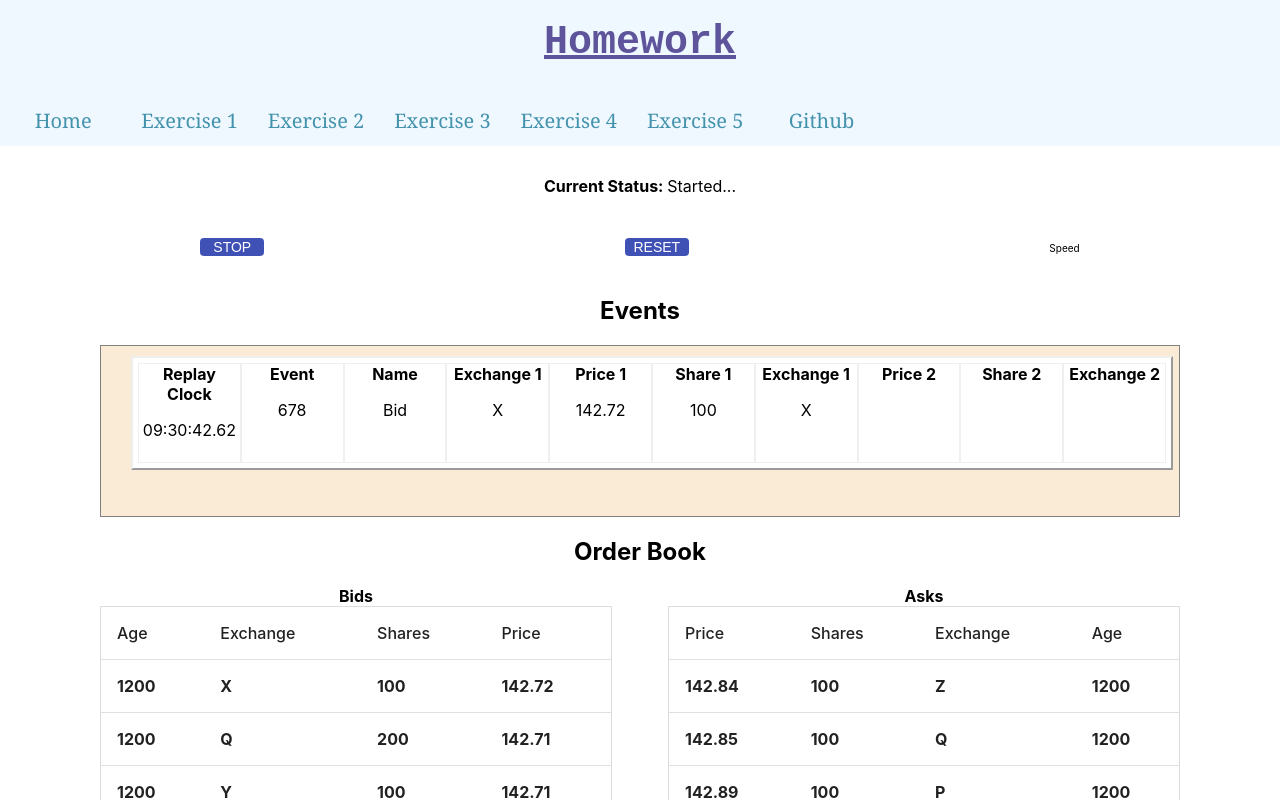
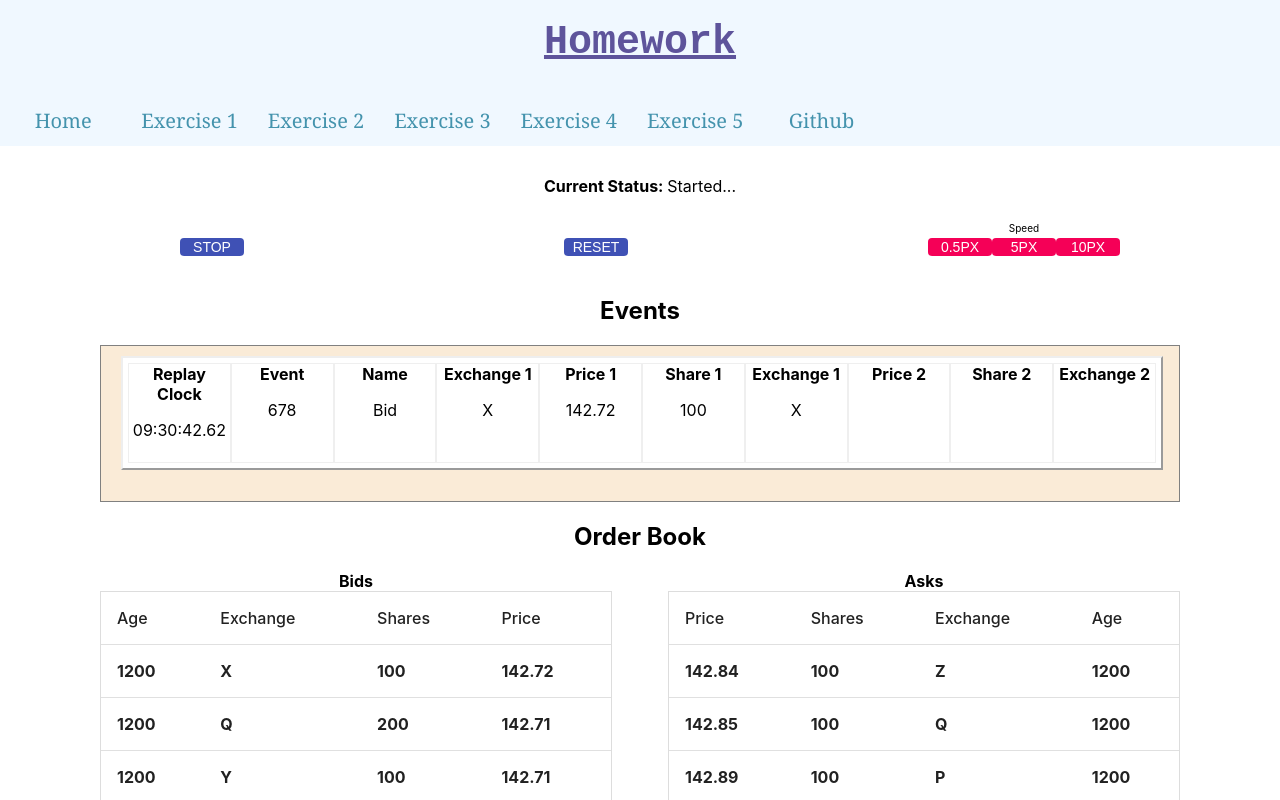
Before and after one commit to KinjalPM/exercise, a React (Create React App) app: page /exercise5 in a window 1280 px wide. Shown: the top 800 px of the page. Built offline with nearby package versions, Linux system fonts and the light colour scheme.

Commit message:
pink btn

```diff
--- a/src/Exercise5.js
+++ b/src/Exercise5.js
@@ -20,7 +20,13 @@ function Exercise5(){
         <div class="grid-container1">
         <div class="grid-item" style={{ color: 'white'}}><button>STOP</button></div>
         <div class="grid-item" style={{ color: 'white'}}><button>RESET</button></div>
-        <div class="grid-item"><label style={{fontSize:'10px'}}>Speed</label></div>
+        <div class="grid-item1">
+            <label style={{fontSize:'10px'}}>Speed</label>
+            <br></br>
+            <button style={{backgroundColor:' #f50057'}}>0.5PX</button>
+            <button style={{backgroundColor:' #f50057'}}>5PX</button>
+            <button style={{backgroundColor:' #f50057'}}>10PX</button>
+        </div>
         </div>
 
         {/* subheading */}
--- a/src/ex-5.css
+++ b/src/ex-5.css
@@ -18,6 +18,10 @@
     padding-left: 20px;
     padding-right: 20px;
     padding-bottom: 0px;
+    text-align: center;
+  }
+
+  .grid-item1{
     text-align: center;
   }
 
@@ -50,13 +54,15 @@ button{
                 justify-content: space-around;
               flex-direction: row;
             }
+            .wrapper{
+              display:flex;
+              flex-direction:column;
+            }
+            .w2{
+              display: flex;
+              flex-direction: column;
+            }
 
-            .wrapper {
-                display:flex;
-                flex-direction: column;
-                height: 100px;
-                margin: 5px;
-              }
 
 
     }
@@ -64,7 +70,7 @@ button{
 
       .outerEventBox{
         background-color: #faebd7;
-        padding-bottom: 20px;
+        padding-bottom: 5px;
         padding-left: 20px;
         padding-right: 20px;
         margin-left: 100px;
@@ -74,9 +80,10 @@ button{
     }
 
     .innerEventBox{
+        padding-top: 20x;
             margin-bottom: 10px;
-            margin-left: 10px;
-            margin-right: 20px;
+            margin-left: 0px;
+            margin-right: 10px;
             margin-top: 10px;
             border: 2px;
             border-style: outset;
@@ -103,21 +110,14 @@ button{
         border: 1px solid rgba(0,0,0,.0625);
       }
 
-      .tablestyle{
-        box-sizing: border-box;
-      }
 
-      /* .row{
-        display: table;
-        margin-left:-5px;
-        margin-right:-5px;
-      } */
 
       .col1{
         width: 40%;
         padding-bottom: 10px;
         margin-left: 100px;
         margin-right: 10px;
+        float:'left'
       }
 
       .col2{
@@ -125,6 +125,7 @@ button{
         padding-bottom: 10px;
         margin-left: 10px;
         margin-right: 100px;
+        float: 'right';
       }
 
     table {
```
